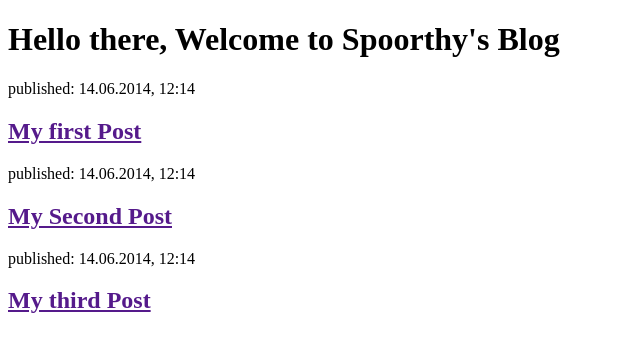
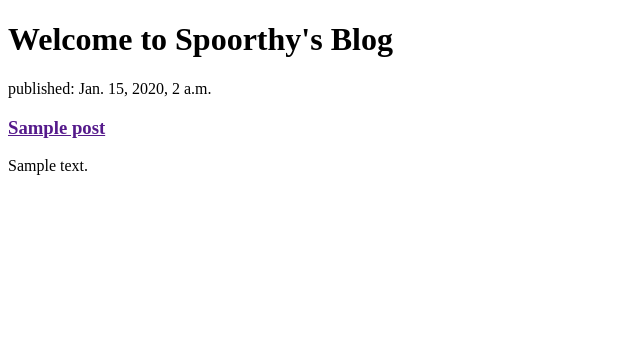
Before and after one commit to SpoorthyB/my-first-blog, a Django app: template blog/templates/blog/post_list.html in a window 1280 px wide. Shown: the top 352 px of the page, without its empty margins (0-640 px from the left). Run offline with Django 3.2, Linux system fonts and the light colour scheme; the template is opened without the code that fills it: values that come from a table or form of the project are taken from there, others are empty; tables that the repository leaves empty hold one stand-in row (values such as "Sample post").

Commit message:
used ORM to pass data through view to template

```diff
--- a/blog/templates/blog/post_list.html
+++ b/blog/templates/blog/post_list.html
@@ -5,15 +5,13 @@
 	<title>Spoorthy's Blog</title>
 </head>
 <body>
-	<h1>Hello there, Welcome to Spoorthy's Blog</h1>
-	<div class="title">
-		<p>published: 14.06.2014, 12:14</p>
-		<h2><a href="">My first Post</a></h2></div>
-	<div class="title">
-		 <p>published: 14.06.2014, 12:14</p>
-		 <h2><a href="">My Second Post</a></h2></div>
-	<div class="title">
-		 <p>published: 14.06.2014, 12:14</p>
-		 <h2><a href="">My third Post</a></h2></div>
+	<h1>Welcome to Spoorthy's Blog</h1>
+	{% for post in posts %}
+    <div>
+        <p>published: {{ post.published_date }}</p>
+        <h3><a href="">{{ post.title }}</a></h3>
+        <p>{{ post.text|linebreaks }}</p>
+    </div>
+{% endfor %}
 </body>
 </html>
--- a/blog/views.py
+++ b/blog/views.py
@@ -1,5 +1,8 @@
 from django.shortcuts import render
+from django.utils import timezone
+from .models import Post
 
 # Create your views here.
 def post_list(request):
-    return render(request, 'blog/post_list.html', {})
+	posts = Post.objects.filter(published_date__lte=timezone.now()).order_by('published_date')
+	return render(request, 'blog/post_list.html', {'posts': posts})
```
